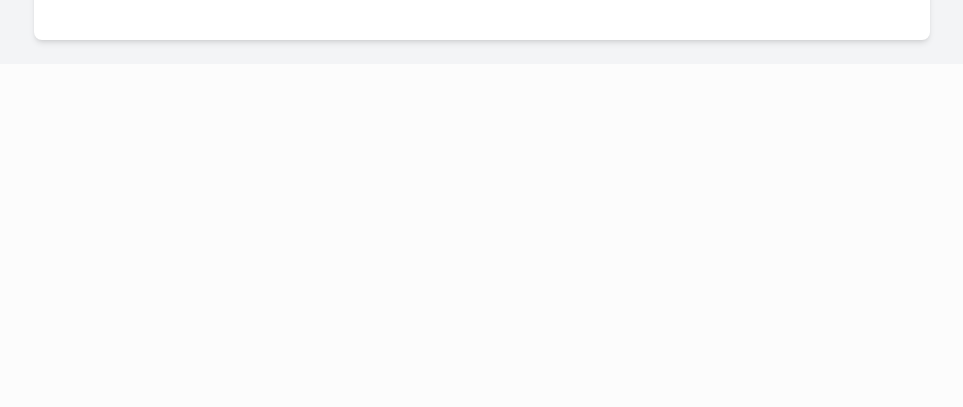
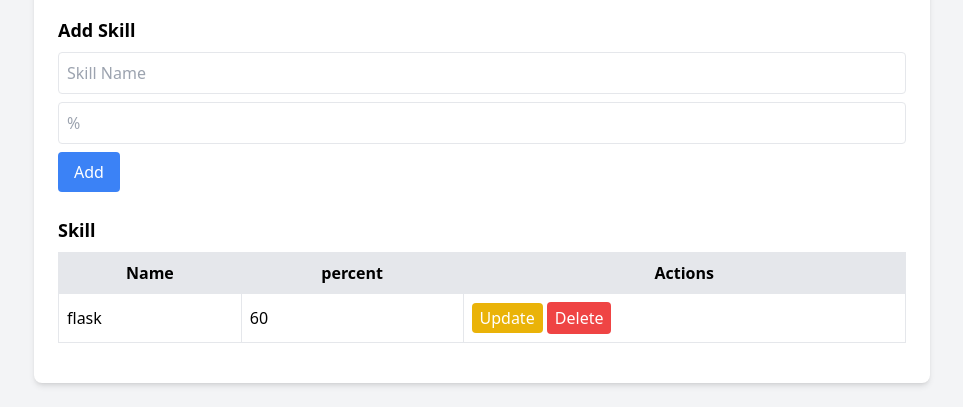
Before and after one commit to tuhinbidyanta/portfolio, a Flask app: page /admin in a window 1280 px wide. Shown: the part 1262-1669 px from the top of the page, without its empty margins (158-1121 px from the left). Before the commit the page ends 1308 px from the top, so only its background shows below. Run offline with Flask 3, Linux system fonts and the light colour scheme; some libraries are stand-ins or nearby versions.

Commit message:
version 2

```diff
--- a/app.py
+++ b/app.py
@@ -17,6 +17,10 @@ class Project(db.Model):
     project_link = db.Column(db.String(400), nullable=False)
     catagory = db.Column(db.String(100), nullable=False)
     catagory_show = db.Column(db.String(100), nullable=False)
+class Skill(db.Model):
+    id = db.Column(db.Integer, primary_key=True)
+    title = db.Column(db.String(200), nullable=False)
+    complete = db.Column(db.String(50), nullable=False)
 
 class Certificate(db.Model):
     id = db.Column(db.Integer, primary_key=True)
@@ -62,15 +66,21 @@ def admin():
                 category=request.form['category']
             )
             db.session.add(new_resource)
+        elif form_type == 'skill':
+            new_resource = Skill(
+                title=request.form['title'],
+                complete=request.form['complete'],
 
+            )
+            db.session.add(new_resource)
         db.session.commit()
         return redirect(url_for('admin'))
 
     projects = Project.query.all()
     certificates = Certificate.query.all()
     resources = Resource.query.all()
-
-    return render_template('admin.html', projects=projects, certificates=certificates, resources=resources)
+    skill = Skill.query.all()
+    return render_template('admin.html', projects=projects, certificates=certificates, resources=resources,skill=skill)
 
 @app.route('/delete/<table>/<int:id>', methods=['POST'])
 def delete_entry(table, id):
@@ -80,6 +90,8 @@ def delete_entry(table, id):
         entry = Certificate.query.get_or_404(id)
     elif table == 'resource':
         entry = Resource.query.get_or_404(id)
+    elif table == 'skill':
+        entry = Skill.query.get_or_404(id)
     else:
         return redirect(url_for('admin'))
 
@@ -96,6 +108,8 @@ def update_entry(table, id):
         entry = Certificate.query.get_or_404(id)
     elif table == 'resource':
         entry = Resource.query.get_or_404(id)
+    elif table == 'skill':
+        entry = Skill.query.get_or_404(id)
     else:
         return redirect(url_for('admin'))
 
@@ -113,7 +127,8 @@ def home():
     return render_template('home.html')
 @app.route('/about')
 def about():
-    return render_template('about.html')
+    skill = Skill.query.all()
+    return render_template('about.html',skill= skill)
 @app.route('/project')
 def project():
     projects = Project.query.all()
--- a/templates/admin.html
+++ b/templates/admin.html
@@ -108,6 +108,38 @@
             </tr>
             {% endfor %}
         </table>
+            <!-- Skill Form -->
+        <form method="POST" class="mb-6">
+            <input type="hidden" name="form_type" value="skill">
+            <h2 class="text-lg font-semibold mb-2">Add Skill</h2>
+            <input type="text" name="title" placeholder="Skill Name" class="w-full p-2 border rounded mb-2">
+            <input type="text" name="complete" placeholder="%" class="w-full p-2 border rounded mb-2">
+
+            <button type="submit" class="bg-blue-500 text-white px-4 py-2 rounded">Add</button>
+        </form>
+            <!-- Skill Table -->
+        <h2 class="text-lg font-semibold mb-2">Skill</h2>
+        <table class="w-full border-collapse border border-gray-300 mb-4">
+            <tr class="bg-gray-200">
+                <th class="border p-2">Name</th>
+                <th class="border p-2">percent</th>
+                <th class="border p-2">Actions</th>
+            </tr>
+            {% for skill in skill %}
+            <tr>
+                <td class="border p-2">{{ skill.title }}</td>
+                <td class="border p-2">{{ skill.complete }}</td>
+                <td class="border p-2">
+                    <a href="/update/skill/{{ skill.id }}" class="bg-yellow-500 text-white px-2 py-1 rounded">Update</a>
+                    <form action="/delete/skill/{{ skill.id }}" method="POST" style="display:inline;">
+                        <button type="submit" class="bg-red-500 text-white px-2 py-1 rounded">Delete</button>
+                    </form>
+                </td>
+            </tr>
+            {% endfor %}
+
+    </table>
+
     </div>
 </body>
 </html>
--- a/templates/base.html
+++ b/templates/base.html
@@ -52,7 +52,7 @@
             });
         }
     </script>
-    <title>Projects</title>
+    <title>Tuhin Bidyanta</title>
 </head>
 <body>
     {% include 'navbar.html' %}
--- a/templates/update.html
+++ b/templates/update.html
@@ -28,7 +28,13 @@
                 <input type="text" name="name" value="{{ item.name }}" placeholder="Resource Name" class="w-full p-2 border rounded mb-2">
                 <input type="text" name="link" value="{{ item.link }}" placeholder="Resource Link" class="w-full p-2 border rounded mb-2">
                 <input type="text" name="category" value="{{ item.category }}" placeholder="Category" class="w-full p-2 border rounded mb-2">
+
+            {% elif item_type == 'skill' %}
+                <input type="text" name="title" value="{{ item.title }}" placeholder="Skill Name" class="w-full p-2 border rounded mb-2">
+                <input type="text" name="complete" value="{{ item.complete }}" placeholder="%" class="w-full p-2 border rounded mb-2">
+
             {% endif %}
+
 
             <button type="submit" class="bg-blue-500 text-white px-4 py-2 rounded">Update</button>
         </form>
```
Also changed, not shown: templates/about.html (+5 -20 lines), instance/database.db.
